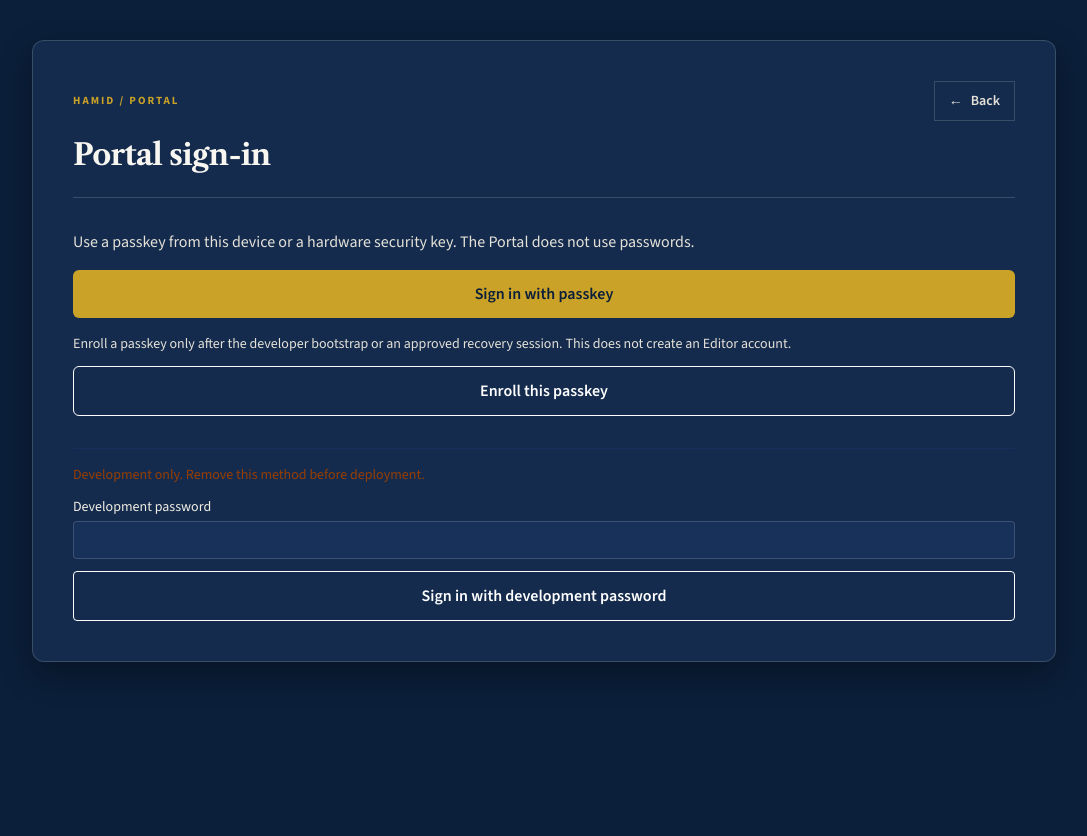
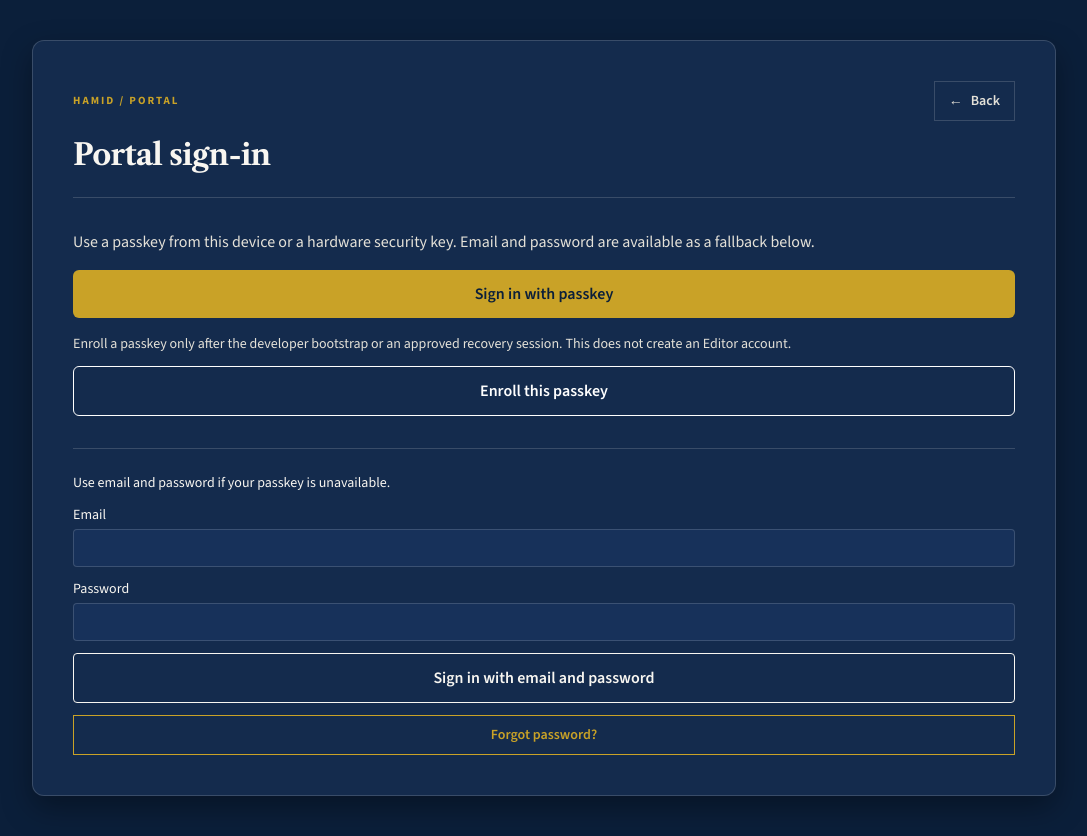
Before and after one commit to AmjadAbubkr/hamid, a Next.js app: page /portal/login in a window 1280 px wide. Shown: the whole page, without its empty margins (96-1183 px from the left). Before the commit the page ends 800 px from the top, so only its background shows below. Built offline with nearby package versions, Linux system fonts and the light colour scheme.

Commit message:
Add Portal password fallback

```diff
--- /dev/null
+++ b/src/app/portal/(normal)/reset-password/page.tsx
@@ -0,0 +1,6 @@
+import { PasswordUpdateForm } from "@/components/portal/portal-auth-controls";
+import { PortalFrame } from "@/components/portal/portal-frame";
+
+export default function PortalResetPasswordPage() {
+  return <PortalFrame title="Set a new Portal password"><PasswordUpdateForm /></PortalFrame>;
+}
--- a/src/app/portal/(public)/login/page.tsx
+++ b/src/app/portal/(public)/login/page.tsx
@@ -1,11 +1,11 @@
-import { DevelopmentPasswordLoginControls, PasskeyLoginControls } from "@/components/portal/portal-auth-controls";
+import { EmailPasswordLoginControls, PasskeyLoginControls } from "@/components/portal/portal-auth-controls";
 import { PortalFrame } from "@/components/portal/portal-frame";
 
 export default function PortalLoginPage() {
   return (
     <PortalFrame title="Portal sign-in">
       <PasskeyLoginControls />
-      {process.env.NODE_ENV === "development" ? <DevelopmentPasswordLoginControls /> : null}
+      <EmailPasswordLoginControls />
     </PortalFrame>
   );
 }
--- /dev/null
+++ b/src/app/portal/(public)/password-reset/page.tsx
@@ -0,0 +1,6 @@
+import { PasswordResetRequestForm } from "@/components/portal/portal-auth-controls";
+import { PortalFrame } from "@/components/portal/portal-frame";
+
+export default function PortalPasswordResetPage() {
+  return <PortalFrame title="Reset Portal password"><PasswordResetRequestForm /></PortalFrame>;
+}
--- a/src/components/portal/portal-auth-controls.tsx
+++ b/src/components/portal/portal-auth-controls.tsx
@@ -17,8 +17,6 @@ function isRecoveryRedirect(path: unknown): path is string {
   const url = new URL(path, window.location.origin);
   return url.origin === window.location.origin && url.pathname === "/api/portal/recovery-bridge" && url.search === "";
 }
-
-const developmentEditorEmail = process.env.NEXT_PUBLIC_DEVELOPMENT_EDITOR_EMAIL;
 
 export function PasskeyLoginControls() {
   const router = useRouter();
@@ -44,7 +42,7 @@ export function PasskeyLoginControls() {
   return (
     <section className="flex flex-col gap-4" aria-label="Passkey authentication">
       <p className="text-base text-zinc-700">
-        {t("Use a passkey from this device or a hardware security key. The Portal does not use passwords.")}
+        {t("Use a passkey from this device or a hardware security key. Email and password are available as a fallback below.")}
       </p>
       <button
         type="button"
@@ -64,9 +62,10 @@ export function PasskeyLoginControls() {
   );
 }
 
-export function DevelopmentPasswordLoginControls() {
+export function EmailPasswordLoginControls() {
   const router = useRouter();
   const { t } = usePortalLocale();
+  const [email, setEmail] = useState("");
   const [password, setPassword] = useState("");
   const [action, setAction] = useState<ActionState>("idle");
   const [message, setMessage] = useState("");
@@ -76,11 +75,8 @@ export function DevelopmentPasswordLoginControls() {
     setAction("working");
     setMessage("");
     try {
-      if (!developmentEditorEmail) {
-        throw new Error("NEXT_PUBLIC_DEVELOPMENT_EDITOR_EMAIL is not configured.");
-      }
       const { error } = await getSupabaseClient().auth.signInWithPassword({
-        email: developmentEditorEmail,
+        email,
         password,
       });
       if (error) throw error;
@@ -94,14 +90,103 @@ export function DevelopmentPasswordLoginControls() {
   }
 
   return (
-    <form onSubmit={signIn} className="flex flex-col gap-3 border-t border-zinc-200 pt-4" aria-label="Development password authentication">
-      <p className="text-sm text-amber-800">{t("Development only. Remove this method before deployment.")}</p>
-      <label className="flex flex-col gap-1 text-sm font-medium text-zinc-800" htmlFor="development-password">
-        {t("Development password")}
-        <input id="development-password" type="password" value={password} onChange={(event) => setPassword(event.target.value)} className="rounded border border-zinc-400 px-3 py-2 text-zinc-950" required />
+    <form onSubmit={signIn} className="flex flex-col gap-3 border-t border-line pt-6" aria-label="Email and password authentication">
+      <p className="text-sm text-muted">{t("Use email and password if your passkey is unavailable.")}</p>
+      <label className="flex flex-col gap-1 text-sm font-medium text-ink" htmlFor="portal-email">
+        {t("Email")}
+        <input id="portal-email" type="email" value={email} onChange={(event) => setEmail(event.target.value)} autoComplete="email" className="rounded border border-line bg-surface px-3 py-2 text-ink" required />
       </label>
-      <button type="submit" disabled={action === "working"} className="rounded border border-zinc-950 px-4 py-3 text-base font-semibold text-zinc-950 disabled:opacity-60">
-        {action === "working" ? t("Signing in…") : t("Sign in with development password")}
+      <label className="flex flex-col gap-1 text-sm font-medium text-ink" htmlFor="portal-password">
+        {t("Password")}
+        <input id="portal-password" type="password" value={password} onChange={(event) => setPassword(event.target.value)} autoComplete="current-password" className="rounded border border-line bg-surface px-3 py-2 text-ink" required />
+      </label>
+      <button type="submit" disabled={action === "working"} className="rounded border border-ink px-4 py-3 text-base font-semibold text-ink disabled:opacity-60">
+        {action === "working" ? t("Signing in…") : t("Sign in with email and password")}
+      </button>
+      <a href="/portal/password-reset" className="text-sm font-semibold text-gold underline underline-offset-4">{t("Forgot password?")}</a>
+      {action === "error" ? <p role="alert" className="text-sm text-red-700">{message}</p> : null}
+    </form>
+  );
+}
+
+export function PasswordResetRequestForm() {
+  const { t } = usePortalLocale();
+  const [email, setEmail] = useState("");
+  const [action, setAction] = useState<ActionState>("idle");
+  const [message, setMessage] = useState("");
+
+  async function requestReset(event: FormEvent<HTMLFormElement>) {
+    event.preventDefault();
+    setAction("working");
+    setMessage("");
+    try {
+      const redirectTo = new URL("/auth/callback?next=/portal/reset-password", window.location.origin).toString();
+      const { error } = await getSupabaseClient().auth.resetPasswordForEmail(email, { redirectTo });
+      if (error) throw error;
+    } catch {
+      // Do not disclose which email addresses belong to Editor accounts.
+    }
+    setAction("idle");
+    setMessage(t("If this email belongs to an Editor account, a password-reset link has been sent."));
+  }
+
+  return (
+    <form onSubmit={requestReset} className="flex flex-col gap-4" aria-label="Password reset">
+      <p className="text-base text-muted">{t("Enter your Editor email address to receive a password-reset link.")}</p>
+      <label className="flex flex-col gap-1 text-sm font-medium text-ink" htmlFor="portal-reset-email">
+        {t("Email")}
+        <input id="portal-reset-email" type="email" value={email} onChange={(event) => setEmail(event.target.value)} autoComplete="email" className="rounded border border-line bg-surface px-3 py-2 text-ink" required />
+      </label>
+      <button type="submit" disabled={action === "working"} className="rounded bg-ink px-4 py-3 text-base font-semibold text-white disabled:opacity-60">
+        {action === "working" ? t("Sending…") : t("Send password-reset link")}
+      </button>
+      {message ? <p role="status" className="text-sm text-muted">{message}</p> : null}
+    </form>
+  );
+}
+
+export function PasswordUpdateForm() {
+  const router = useRouter();
+  const { t } = usePortalLocale();
+  const [password, setPassword] = useState("");
+  const [confirmation, setConfirmation] = useState("");
+  const [action, setAction] = useState<ActionState>("idle");
+  const [message, setMessage] = useState("");
+
+  async function updatePassword(event: FormEvent<HTMLFormElement>) {
+    event.preventDefault();
+    setMessage("");
+    if (password !== confirmation) {
+      setAction("error");
+      setMessage(t("The passwords do not match."));
+      return;
+    }
+    setAction("working");
+    try {
+      const { error } = await getSupabaseClient().auth.updateUser({ password });
+      if (error) throw error;
+      router.replace("/portal");
+    } catch (error) {
+      setAction("error");
+      setMessage(errorMessage(error, t("Your password could not be updated.")));
+      return;
+    }
+    setAction("idle");
+  }
+
+  return (
+    <form onSubmit={updatePassword} className="flex flex-col gap-4" aria-label="Set a new password">
+      <p className="text-base text-muted">{t("Choose a new password for your Editor account.")}</p>
+      <label className="flex flex-col gap-1 text-sm font-medium text-ink" htmlFor="new-password">
+        {t("New password")}
+        <input id="new-password" type="password" value={password} onChange={(event) => setPassword(event.target.value)} autoComplete="new-password" minLength={12} className="rounded border border-line bg-surface px-3 py-2 text-ink" required />
+      </label>
+      <label className="flex flex-col gap-1 text-sm font-medium text-ink" htmlFor="confirm-new-password">
+        {t("Confirm new password")}
+        <input id="confirm-new-password" type="password" value={confirmation} onChange={(event) => setConfirmation(event.target.value)} autoComplete="new-password" minLength={12} className="rounded border border-line bg-surface px-3 py-2 text-ink" required />
+      </label>
+      <button type="submit" disabled={action === "working"} className="rounded bg-ink px-4 py-3 text-base font-semibold text-white disabled:opacity-60">
+        {action === "working" ? t("Saving…") : t("Set new password")}
       </button>
       {action === "error" ? <p role="alert" className="text-sm text-red-700">{message}</p> : null}
     </form>
```
Also changed, not shown: 3 other files (tests, documents, lock files or other folders).
